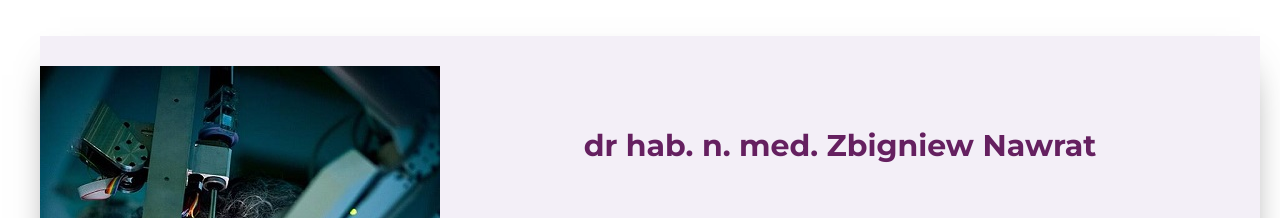
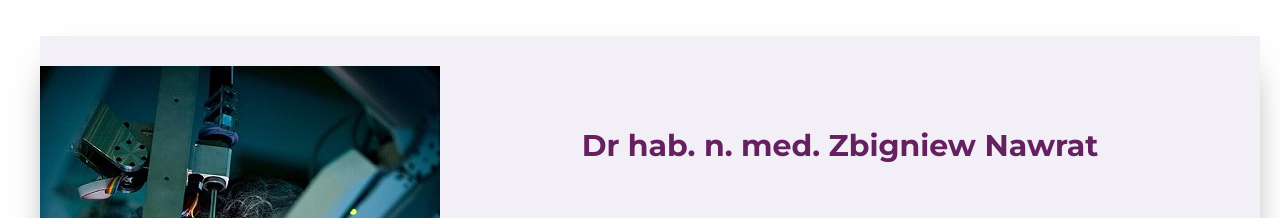
Before and after one commit to piotr10111/autonomus_robotized, a website: page index.html in a window 1280 px wide. Shown: the part 5560-5778 px from the top of the page. Drawn offline with nearby package versions, Linux system fonts and the light colour scheme.

Commit message:
origin master

```diff
--- a/index.html
+++ b/index.html
@@ -261,7 +261,7 @@
                         </figure>
                         <div class="speaker__column">
                             <header class="speaker__header">
-                                <h3>dr hab. n. med. Zbigniew Nawrat</h3>
+                                <h3>Dr hab. n. med. Zbigniew Nawrat</h3>
                             </header>
                             <p>
                                 Z zawodu fizyk teoretyk, Jego cała działalność zawodowa jest związana z medycyną. Autor pionierskich badań w dziedzinie sztucznych narządów (polskie urządzenie wspomagające komorę serca POLVAD) i robotyki medycznej (Robin Heart). Jest także pionierem zastosowania symulacji komputerowej i technologii przestrzeni wirtualnej do planowania chirurgicznego.
```
